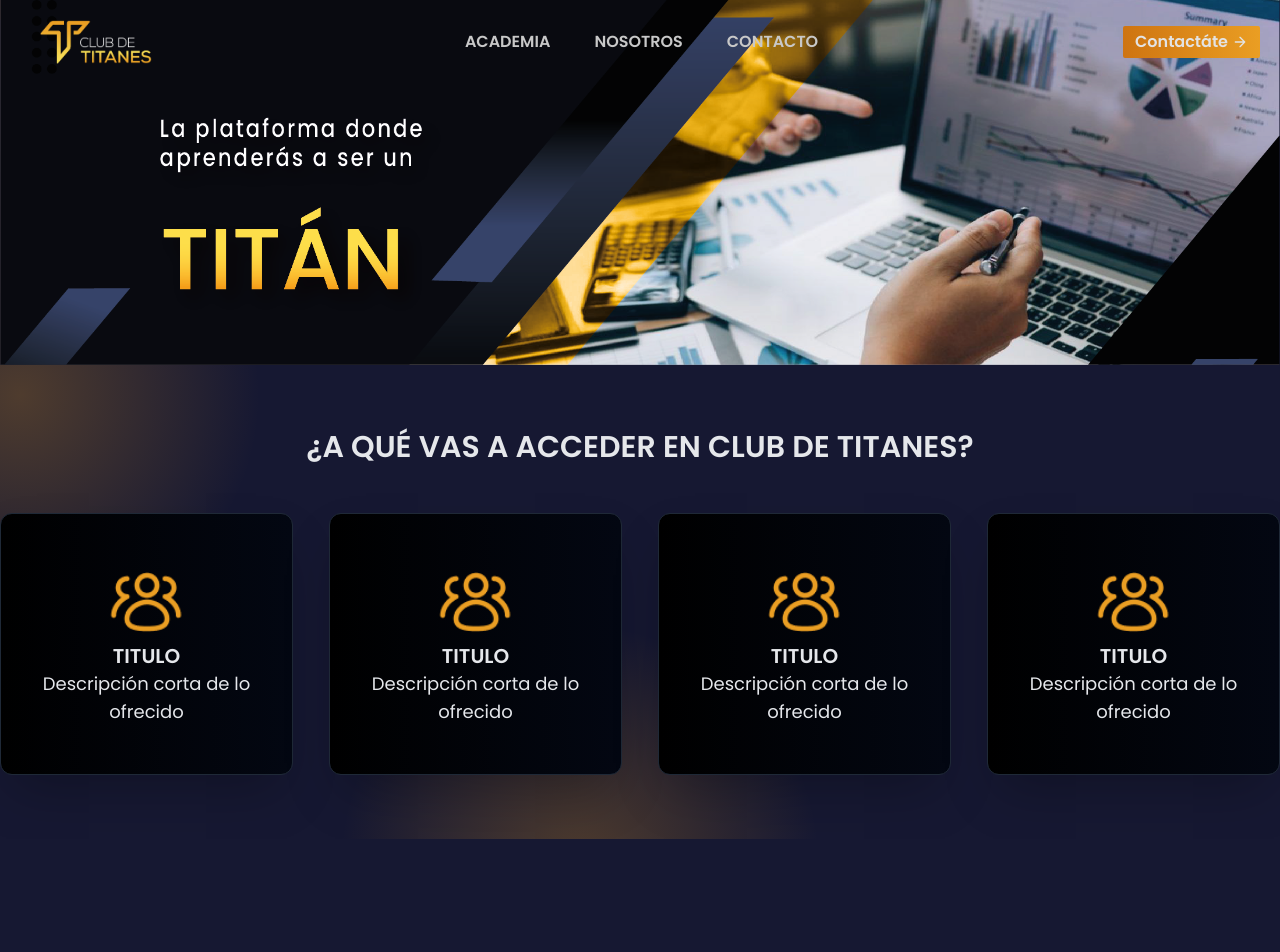
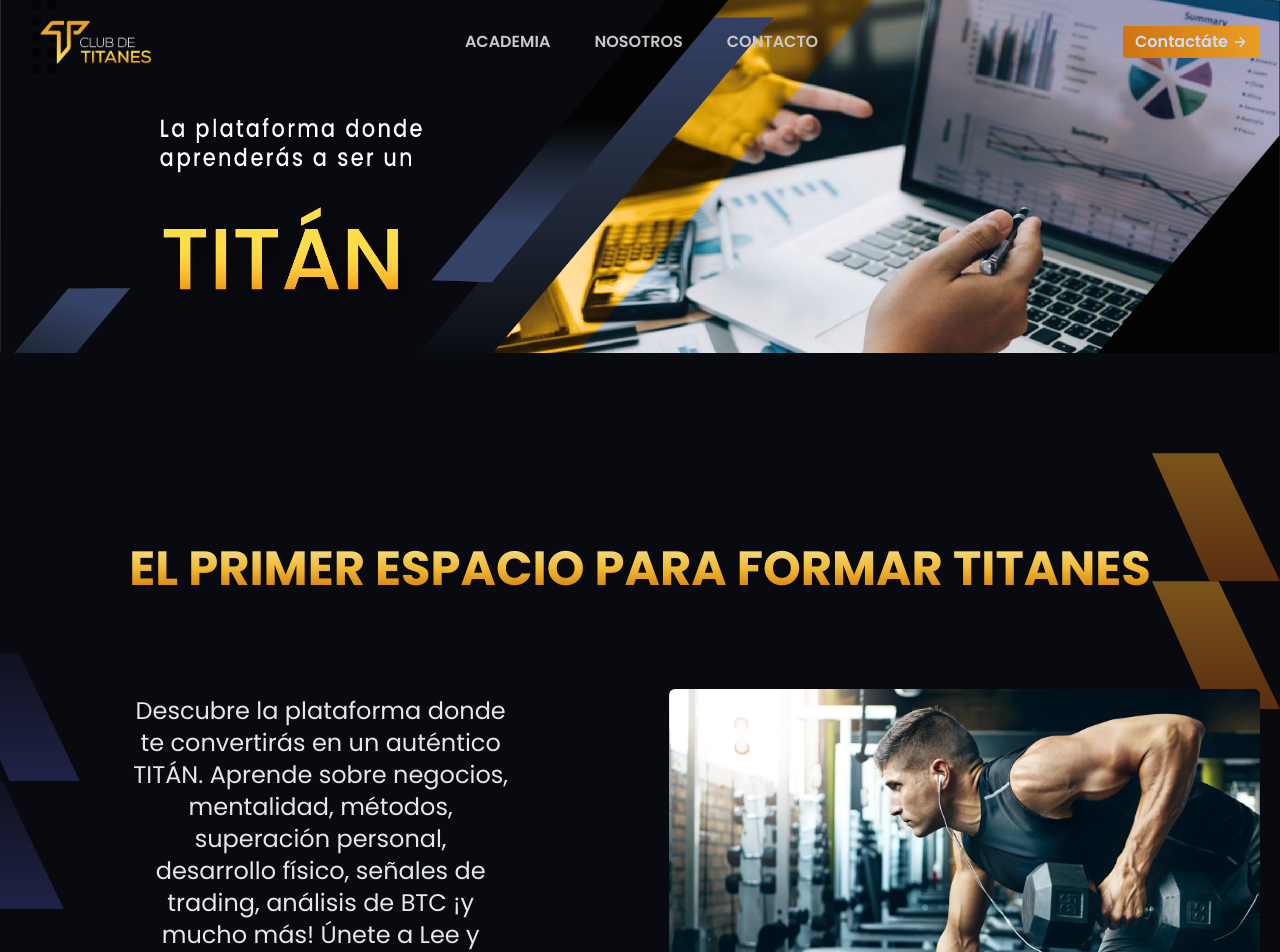
Before and after one commit to technodevs-ar/ClubDeTitanes, a React (Vite) app: page / in a window 1280 px wide. Shown: the top 952 px of the page. Before the commit the page ends 839 px from the top, so only its background shows below. Built offline with nearby package versions, Linux system fonts and the light colour scheme.

Commit message:
Agregando espacio para formar titanes

```diff
--- a/src/components/Global/Header.jsx
+++ b/src/components/Global/Header.jsx
@@ -24,7 +24,7 @@ export const Header = () => {
 
   return (
     <header
-      className={`bg-inherit body-font z-10 mb-[-10px] fixed w-full ${isScrolled ? "scrolled" : "noscrolled"
+      className={`bg-inherit body-font z-50 mb-[-10px] fixed w-full ${isScrolled ? "scrolled" : "noscrolled"
         }`}
     >
       <div className="container mx-auto flex flex-wrap p-5 flex-col md:flex-row items-center">
--- a/src/components/Global/header.css
+++ b/src/components/Global/header.css
@@ -31,7 +31,7 @@
 }
 
 .scrolled{
-  backdrop-filter: blur(10px);
+  backdrop-filter: blur(30px) brightness(0.4);
   box-shadow: 1px 1px 1px -6px rgba(255,170,6,0.5);
 -webkit-box-shadow: 1px 2px 21px -15px rgba(234,159,36, 10);
 -moz-box-shadow: 1px 4px 21px -16px rgba(234,159,36, 10);
--- a/src/components/Home/GridAcceso.jsx
+++ b/src/components/Home/GridAcceso.jsx
@@ -2,7 +2,7 @@ import { CardAcceso } from "./CardAcceso"
 import './banner.css'
 export const GridAcceso = () => {
   return(
-    <section className="flex flex-col gap-12 px-5 sm:px-0 py-16 cardBG">
+    <section className="flex flex-col gap-12 px-5 sm:px-32 py-48 cardBG">
       <div>
         <h3 className="text-gray-200 font-semibold text-2xl lg:text-3xl text-center">¿A QUÉ VAS A ACCEDER EN CLUB DE TITANES?</h3>
       </div>
--- /dev/null
+++ b/src/components/Home/SectionEspacio.jsx
@@ -0,0 +1,32 @@
+import Gimnasio from '../../assets/images/gimnasio.webp'
+import './espacio-titanes.css'
+export const SectionEspacio = () => {
+  return (
+    <section className="bg-alternative-950 relative -mt-3 w-full flex justify-center p-5 py-32 lg:py-48">
+      <div className='polygon bg-gradient-to-b from-secondary-950 to-secondary-900 w-32 h-32 absolute top-[300px] -left-12 z-0 opacity-50'></div>
+      <div className='polygon bg-gradient-to-b from-secondary-950 to-secondary-900 w-32 h-32 absolute top-[428px] -left-16 opacity-50'></div>
+
+      <div className='polygon hidden lg:block bg-gradient-to-b from-primary-500 to-primary-700 opacity-50 w-32 h-32 absolute top-[100px] right-0 z-0'></div>
+      <div className='polygon hidden lg:block bg-gradient-to-b from-primary-500 to-primary-700 opacity-50 w-32 h-32 absolute top-[228px] right-0'></div>
+
+
+      <div className='polygon hidden lg:block bg-gradient-to-b from-secondary-950 to-secondary-900 w-32 h-20 absolute m-auto -left-[100px] right-0 z-0 -bottom-20 opacity-50'></div>
+      <div className='polygon hidden lg:block bg-gradient-to-b from-secondary-950 to-secondary-900 w-32 h-20 absolute m-auto left-0 right-0 z-0 bottom-0 opacity-50'></div>
+      <div className='polygon hidden lg:block bg-gradient-to-b from-secondary-950 to-secondary-900 w-32 h-20 absolute m-auto left-[250px] right-0 z-0 -bottom-20 opacity-50'></div>
+
+      <div className="container md:ml-auto md:mr-auto w-full flex justify-center flex-col gap-12 z-20">
+        <h1 className="bg-gradient-to-b from-primary-200 via-primary-400 to-primary-600 inline-block text-center text-transparent bg-clip-text text-3xl sm:text-4xl md:text-5xl font-bold">
+          EL PRIMER ESPACIO PARA FORMAR TITANES
+        </h1>
+        <div className='flex flex-col lg:flex-row gap-12 items-center justify-center mt-0 lg:mt-12'>
+          <p className="text-gray-200 text-center md:text-lg lg:text-2xl lg:px-12 xl:px-28 w-full lg:w-1/2">
+            Descubre la plataforma donde te convertirás en un auténtico TITÁN. Aprende sobre negocios, mentalidad, métodos, superación personal, desarrollo físico, señales de trading, análisis de BTC ¡y mucho más! Únete a Lee y otros Titanes en este viaje hacia el éxito.
+          </p>
+          <div className='flex justify-center w-full lg:w-1/2 z-0'>
+            <img src={Gimnasio} alt="" className='rounded-md' />
+          </div>
+        </div>
+      </div>
+    </section >
+  )
+}
--- /dev/null
+++ b/src/components/Home/espacio-titanes.css
@@ -0,0 +1,3 @@
+.polygon{
+  clip-path: polygon(0 0, 52% 0, 100% 100%, 45% 100%);
+}
--- a/src/pages/Home.jsx
+++ b/src/pages/Home.jsx
@@ -1,9 +1,12 @@
 import { GridAcceso } from "../components/Home/GridAcceso"
 import { Banner } from "../components/Home/Banner"
+import { SectionEspacio } from "../components/Home/SectionEspacio"
+
 const Home = () => {
   return (
     <main>
       <Banner />
+      <SectionEspacio />
       <GridAcceso/>
     </main>
   )
--- a/tailwind.config.js
+++ b/tailwind.config.js
@@ -21,17 +21,30 @@ export default {
           '950': '#421a06',
         },
         'secondary': {
-          '50': '#f7f7f7',
-          '100': '#ededed',
-          '200': '#e3e3e3',
-          '300': '#c8c8c8',
-          '400': '#adadad',
-          '500': '#999999',
-          '600': '#888888',
-          '700': '#7b7b7b',
-          '800': '#676767',
-          '900': '#545454',
-          '950': '#363636',
+          '50': '#eff5fe',
+          '100': '#e3ebfc',
+          '200': '#ccdbf9',
+          '300': '#adc3f4',
+          '400': '#8ba1ee',
+          '500': '#6f82e5',
+          '600': '#545fd7',
+          '700': '#454cbd',
+          '800': '#3a4199',
+          '900': '#353b7a',
+          '950': '#161832',
+        },
+        'alternative': {
+          '50': '#f5f6fa',
+          '100': '#eaebf4',
+          '200': '#d0d4e7',
+          '300': '#a6afd3',
+          '400': '#7787b9',
+          '500': '#5567a2',
+          '600': '#424f87',
+          '700': '#36406e',
+          '800': '#30395c',
+          '900': '#2c324e',
+          '950': '#090a10',
         },
         fontFamily: {
           'sans': ['Poppins', 'sans-serif'],
```
Also changed, not shown: src/assets/images/gimnasio.webp (added).
